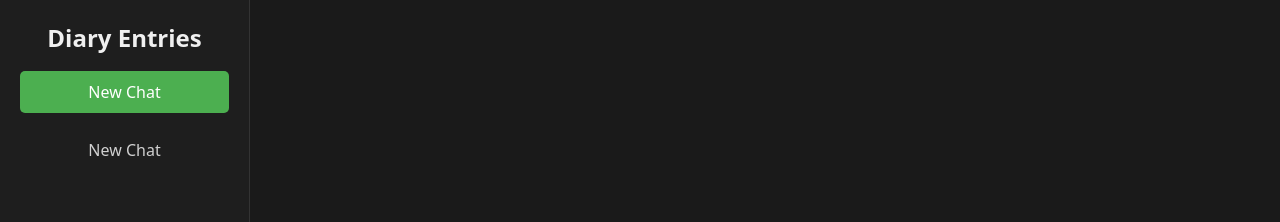
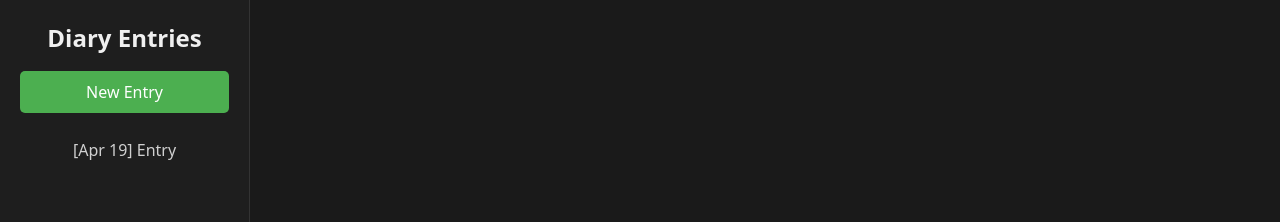
Before and after one commit to randofan/healthybrain, a React (Vite) app: page / in a window 1280 px wide. Shown: the top 222 px of the page. Built offline with nearby package versions, Linux system fonts and the light colour scheme.

Commit message:
added date fetch

```diff
--- a/src/App.jsx
+++ b/src/App.jsx
@@ -43,7 +43,12 @@ function App() {
     } else {
       // Create default conversation if none exists
       const newId = Date.now();
-      const newConversations = [{ id: newId, title: 'New Chat' }];
+      const today = new Date();
+      const formattedDate = today.toLocaleDateString('en-US', {
+        month: 'short',
+        day: 'numeric'
+      });
+      const newConversations = [{ id: newId, title: `[${formattedDate}] Entry` }];
       setConversations(newConversations);
       setCurrentConversationId(newId);
       localStorage.setItem('conversations', JSON.stringify(newConversations));
@@ -156,6 +161,46 @@ function App() {
     }
   };
 
+  // Function to start a new chat
+  const handleNewChat = () => {
+    // Save current conversation messages
+    if (currentConversationId && messages.length > 0) {
+      localStorage.setItem(`messages-${currentConversationId}`, JSON.stringify(messages));
+    }
+
+    const newId = Date.now();
+    const today = new Date();
+    const formattedDate = today.toLocaleDateString('en-US', {
+      month: 'short',
+      day: 'numeric'
+    });
+    const newConvo = { id: newId, title: `${formattedDate} Entry` };
+
+    // Create a system message with today's date
+    const todayDate = new Date();
+    const formattedTodayDate = todayDate.toLocaleDateString('en-US', {
+      weekday: 'long',
+      year: 'numeric',
+      month: 'long',
+      day: 'numeric'
+    });
+
+    const dateSystemMessage = {
+      role: 'system',
+      content: `Today is ${formattedTodayDate}`
+    };
+
+    // Initialize the new chat with the system message
+    const newMessages = [dateSystemMessage];
+    setMessages(newMessages);
+
+    setConversations(prev => [...prev, newConvo]);
+    setCurrentConversationId(newId);
+
+    // Save the system message to localStorage for this conversation
+    localStorage.setItem(`messages-${newId}`, JSON.stringify(newMessages));
+  };
+
   // Function to switch conversations
   const handleSelectConversation = (id) => {
     // Save current messages before switching
@@ -168,31 +213,31 @@ function App() {
     if (savedMessages) {
       setMessages(JSON.parse(savedMessages));
     } else {
-      setMessages([]);
+      // If no messages exist for this conversation, initialize with a system date message
+      const today = new Date();
+      const formattedDate = today.toLocaleDateString('en-US', {
+        weekday: 'long',
+        year: 'numeric',
+        month: 'long',
+        day: 'numeric'
+      });
+
+      const dateSystemMessage = {
+        role: 'system',
+        content: `Today is ${formattedDate}`
+      };
+
+      setMessages([dateSystemMessage]);
     }
 
     setCurrentConversationId(id);
-  };
-
-  // Function to start a new chat
-  const handleNewChat = () => {
-    // Save current conversation messages
-    if (currentConversationId && messages.length > 0) {
-      localStorage.setItem(`messages-${currentConversationId}`, JSON.stringify(messages));
-    }
-
-    const newId = Date.now();
-    const newConvo = { id: newId, title: `New Chat` };
-    setConversations(prev => [...prev, newConvo]);
-    setMessages([]);
-    setCurrentConversationId(newId);
   };
 
   return (
     <div className="app-container">
       <aside className="sidebar">
         <h2>Diary Entries</h2>
-        <button onClick={handleNewChat} className="new-chat-button">New Chat</button>
+        <button onClick={handleNewChat} className="new-chat-button">New Entry</button>
         <ul>
           {conversations.map((convo) => (
             <li
```
